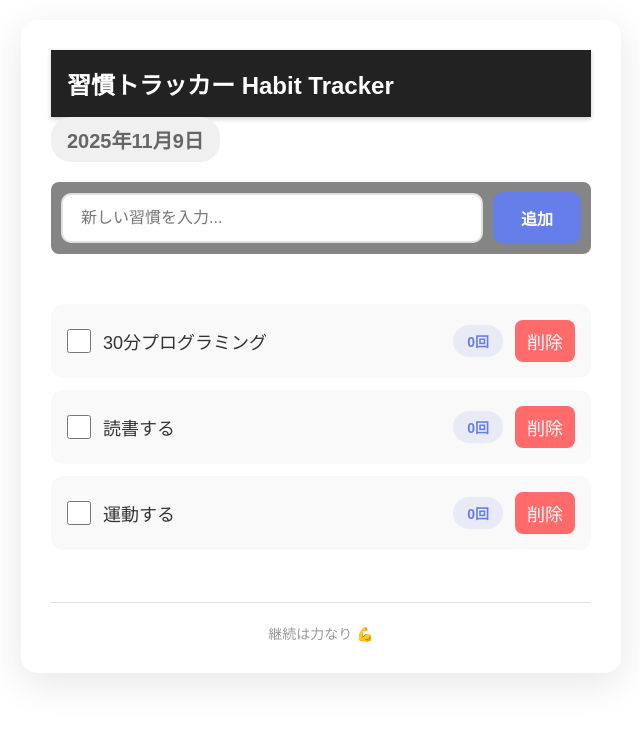
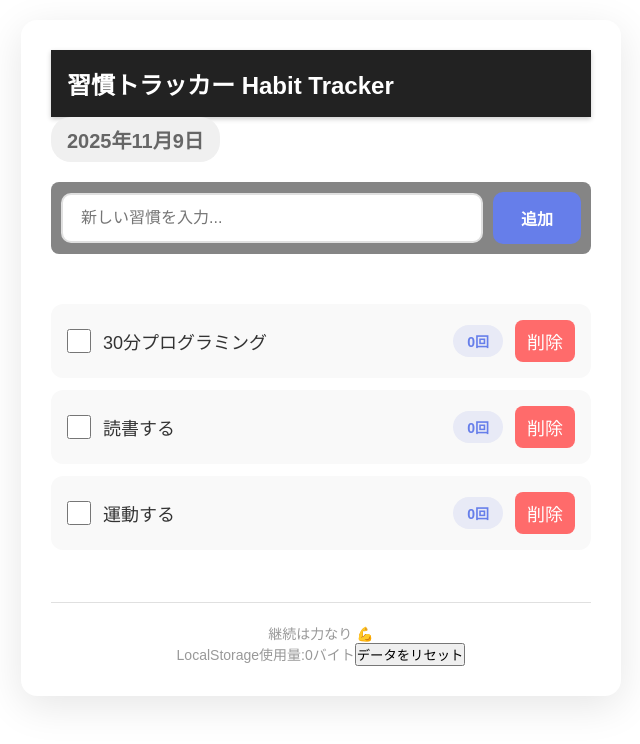
Before and after one commit to eidas/habit-tracker, a React (Create React App) app: page / in a window 1280 px wide. Shown: the top 744 px of the page, without its empty margins (319-959 px from the left). Built offline with nearby package versions, Linux system fonts and the light colour scheme.

Commit message:
Day8: LocalStorageへの保存と復元

```diff
--- a/src/App.tsx
+++ b/src/App.tsx
@@ -1,4 +1,4 @@
-import React, { useState } from 'react';
+import React, { useState, useEffect } from 'react';
 import './App.css';
 // import { BrowserRouter as Router, Routes, Route } from 'react-router-dom';
 import Header from './components/Header';
@@ -17,19 +17,69 @@ interface Habit {
   completedDates: string[];
 }
 
+// LocalStorageのキー名を定数で管理
+const STORAGE_KEY = 'habit-tracker-data';
 
 function App() {
   // ==================== State管理 ====================
 
+  // ローカルストレージから習慣データを読み込む関数
+  const loadHabitsFromStorage = (): Habit[] => {
+    try {
+      const savedData = localStorage.getItem(STORAGE_KEY);
+      if (savedData) {
+        return JSON.parse(savedData) as Habit[];
+      }
+    }
+    catch (error) {
+      console.error('ローカルストレージからの読み込みに失敗しました:', error);
+    }
+
+    // 何もデータがない場合は初期値を返す
+    return [
+      { id: ulid(), name: '30分プログラミング', completedDates: [] },
+      { id: ulid(), name: '読書する', completedDates: [] },
+      { id: ulid(), name: '運動する', completedDates: [] }
+    ]
+  }
+
   // 習慣のリスト
   const [habits, setHabits] = useState<Habit[]>([
-    { id: ulid(), name: '30分プログラミング', completedDates: [] },
-    { id: ulid(), name: '読書する', completedDates: [] },
-    { id: ulid(), name: '運動する', completedDates: [] }
-  ]);
+    ...loadHabitsFromStorage()]);
 
   // 入力フォームの値を管理
   const [newHabitName, setNewHabitName] = useState<string>('');
+
+  // 習慣データが変更されるたびにローカルストレージに保存
+  useEffect(() => {
+    try {
+      localStorage.setItem(STORAGE_KEY, JSON.stringify(habits));
+      console.log('習慣データをローカルストレージに保存しました:', habits);
+    } catch (error) {
+      console.error('ローカルストレージへの保存に失敗しました:', error);
+    }
+  }, [habits]);
+
+  /**
+   * LocalStorageのデータをクリアする関数
+   * 開発中のテスト用
+   */
+  const clearStorage = () => {
+    if (window.confirm('すべてのデータを削除しますか？')) {
+      localStorage.removeItem(STORAGE_KEY);
+      window.location.reload();
+    }
+  };
+
+  // 現在の使用量を確認（デバッグ用）
+  const checkStorageSize = () => {
+    const data = localStorage.getItem(STORAGE_KEY);
+    if (data) {
+      const sizeInBytes = new Blob([data]).size;
+      return sizeInBytes;
+    }
+    return 0;
+  };
 
   // ==================== 日付関連 ====================
 
@@ -171,6 +221,14 @@ function App() {
       {/* フッター */}
       <footer className="app-footer">
         <p>継続は力なり 💪</p>
+
+        {/* デバッグ用ボタン（本番では削除推奨） */}
+        <div>
+          <label>LocalStorage使用量:{checkStorageSize()}バイト</label>
+          <button onClick={clearStorage} className="clear-button">
+            データをリセット
+          </button>
+        </div>
       </footer>
     </div>
   );
```
